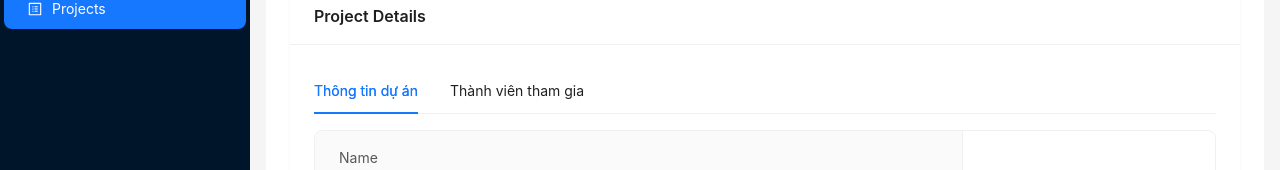
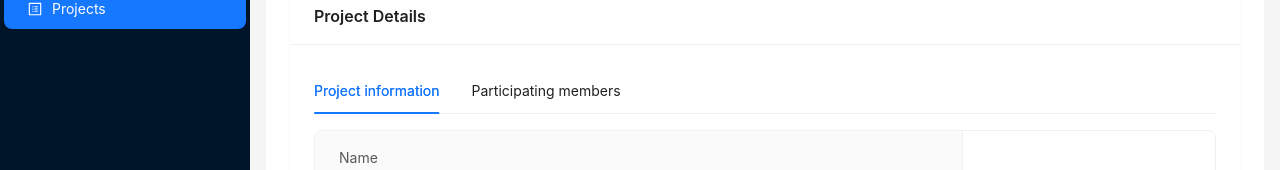
Before and after one commit to tvthanh-2007/project_management_fe, a React (Vite) app: page /projects/1 in a window 1280 px wide. Shown: the part 123-293 px from the top of the page. Built offline with nearby package versions, Linux system fonts and the light colour scheme; no server answers; sample sign-in values are in the browser's storage.

Commit message:
feature.handle_remove_item_project

```diff
--- a/package.json
+++ b/package.json
@@ -4,7 +4,7 @@
   "version": "0.0.0",
   "type": "module",
   "scripts": {
-    "dev": "vite",
+    "dev": "vite --port 8001",
     "build": "tsc -b && vite build",
     "lint": "eslint .",
     "preview": "vite preview"
--- a/src/components/MainLayout.tsx
+++ b/src/components/MainLayout.tsx
@@ -25,7 +25,11 @@ const getSelectedKey = (pathname: string): string => {
   return 'dashboard';
 };
 
-const MainLayout = () => {
+interface Props {
+  setToken: (token: string | null) => void
+}
+
+const MainLayout = ({ setToken }: Props) => {
   const dispatch: Dispatch<UserActionTypes | AuthActionTypes> = useDispatch()
   const user = useSelector(selectUser)
 
@@ -55,6 +59,7 @@ const MainLayout = () => {
 
       dispatch(logout())
       dispatch(removeUserInfo())
+      setToken(null)
 
       navigate("/login")
       message.success("Logout successfully!")
--- a/src/components/project/ProjectList.tsx
+++ b/src/components/project/ProjectList.tsx
@@ -88,7 +88,7 @@ const ProjectList = ({ role, projects, onEdit, onDelete, onView } : Props) => {
         columns={columns}
         dataSource={projects}
         scroll={{ x: 768 }}
-        pagination={{ pageSize: 2 }}
+        pagination={{ pageSize: 4 }}
       />
     </>
   )
--- a/src/pages/project/ProjectDetailPage.tsx
+++ b/src/pages/project/ProjectDetailPage.tsx
@@ -1,19 +1,20 @@
-import { Card, Descriptions, Button, Space, Tabs, message, notification } from 'antd';
+import type { Dispatch } from 'redux';
+import type { ProjectInterface } from '../../interface/project';
+import type { MemberProjectInterface } from '../../interface/member_project';
+import { Card, Descriptions, Button, Space, Tabs, message, notification, Typography } from 'antd';
 import { useNavigate, useParams } from 'react-router-dom';
 import { ROLE_NAME, VISIBILITY_MAP, type VisibilityKey } from '../../constants/project';
-import type { ProjectInterface } from '../../interface/project';
-import type { MemberProjectInterface } from '../../interface/member_project';
-import MemberProject from '../../components/project/MemberProject';
 import { EditOutlined } from '@ant-design/icons';
-import AddMemberProject from '../../components/project/AddMemberProject';
 import { useEffect, useMemo, useState } from 'react';
-import { getMemberProjectsApi, getProjectApi, inviteMemberApi } from '../../services/projectService';
+import { deleteProjectApi, getMemberProjectsApi, getProjectApi, inviteMemberApi } from '../../services/projectService';
 import { useDispatch, useSelector } from 'react-redux';
 import { loadProjectSuccess, type ProjectActionTypes } from '../../redux/project/actions';
-import type { Dispatch } from 'redux';
-import Paragraph from 'antd/es/typography/Paragraph';
 import { selectUser } from '../../redux/user/selectors';
 import { PERMIS_NAME } from '../../constants/user';
+import MemberProject from '../../components/project/MemberProject';
+import AddMemberProject from '../../components/project/AddMemberProject';
+
+const { Paragraph } = Typography
 
 const ProjectDetailPage = () => {
   const [modalVisible, setModalVisible] = useState(false);
@@ -27,12 +28,15 @@ const ProjectDetailPage = () => {
   const projectId = Number(project_id)
   const dispatch: Dispatch<ProjectActionTypes> = useDispatch();
 
-  const { isAdmin, isManager } = useMemo(() => {
+  const { isAdmin, isManager, isWriter, isOwner } = useMemo(() => {
     console.log("calculating.....")
     const admin = user && PERMIS_NAME[user.role] === 'ADMIN';
     const manager = members.some(m => m.email === user?.email && m.role === ROLE_NAME.MANAGER);
-    return { isAdmin: admin, isManager: manager };
-  }, [members, user]);
+    const writer = members.some(m => m.email === user?.email && m.role === ROLE_NAME.WRITE);
+    const owner = user && user.id === project?.user_id
+
+    return { isAdmin: admin, isManager: manager, isWriter: writer, isOwner: owner};
+  }, [members, user, project]);
 
   const handleAddMember = async (member: { email: string; role: VisibilityKey }) => {
     try {
@@ -45,6 +49,12 @@ const ProjectDetailPage = () => {
   }
 
   const handleCancelModal = () => setModalVisible(false)
+
+  const onDelete = async () => {
+    const res = await deleteProjectApi(projectId)
+    navigate("/projects")
+    notification.success({message: res.data.message, placement: "top"});
+  }
 
   useEffect(() => {
     const fetchProject = async () => {
@@ -63,10 +73,10 @@ const ProjectDetailPage = () => {
     fetchProject()
   }, [project_id, dispatch]);
 
-  const items = [
+  let items = [
     {
       key: '1',
-      label: 'Thông tin dự án',
+      label: 'Project information',
       children: (
         <>
           <Descriptions bordered column={1}>
@@ -79,7 +89,7 @@ const ProjectDetailPage = () => {
             <Descriptions.Item label="Visibility">{project && VISIBILITY_MAP[project?.visibility]?.label}</Descriptions.Item>
           </Descriptions>
           <Space style={{ marginTop: 16 }}>
-            {(isAdmin || isManager) && (
+            {(isAdmin || isManager || isWriter) && (
               <Button type="primary" onClick={() => navigate(`/projects/${project_id}/edit`)}>
                 <EditOutlined/>Edit
               </Button>
@@ -91,7 +101,7 @@ const ProjectDetailPage = () => {
     },
     {
       key: '2',
-      label: 'Thành viên tham gia',
+      label: 'Participating members',
       children: (
         <>
           <MemberProject members={members} manage={isAdmin || isManager} />
@@ -106,6 +116,19 @@ const ProjectDetailPage = () => {
     },
   ];
 
+  if (isOwner) {
+    items = [
+      ...items,
+      {
+        key: '3',
+        label: 'Setting',
+        children: (
+          <Button style={{ marginTop: 16 }} type="primary" danger onClick={onDelete}>Delete Project</Button>
+        )
+      },
+    ]
+  }
+
   return (
     <Card title="Project Details" variant="borderless">
       <Tabs defaultActiveKey="1" items={items} />
--- a/src/pages/project/ProjectListPage.tsx
+++ b/src/pages/project/ProjectListPage.tsx
@@ -5,10 +5,11 @@ import { useSelector } from "react-redux";
 import { selectUser } from "../../redux/user/selectors";
 import type { Role } from "../../constants/user";
 import { useEffect, useState } from "react";
-import { getProjectsApi } from "../../services/projectService";
+import { deleteProjectApi, getProjectsApi } from "../../services/projectService";
+import { notification } from "antd";
 
 const ProjectListPage = () => {
-  const [projects, setProject] = useState([])
+  const [projects, setProjects] = useState<ProjectInterface[]>([])
   const navigate = useNavigate();
   const user = useSelector(selectUser)
 
@@ -20,15 +21,19 @@ const ProjectListPage = () => {
     navigate(`/projects/${record.id}/edit`)
   };
 
-  const onDelete = (record: ProjectInterface) => {
-    console.log("Delete", record);
+  const onDelete = async (record: ProjectInterface) => {
+    const newProjects = projects.filter(e => e.id !== record.id)
+    setProjects(newProjects)
+
+    const res = await deleteProjectApi(record.id)
+    notification.success({message: res.data.message, placement: "top"});
   };
 
   useEffect(() => {
     const fetchProjects = async () => {
       try {
         const projects = await getProjectsApi();
-        setProject(projects.data);
+        setProjects(projects.data);
       } catch (err) {
         console.error('Error fetching dashboard data:', err);
       }
--- a/src/routes/index.tsx
+++ b/src/routes/index.tsx
@@ -18,9 +18,14 @@ const AppRoutes = () => {
 
   return (
     <Routes>
-      <Route path="/login" element={<LoginPage setToken={setToken} />} />
+      {/* check token exist -> redirect to dashboard */}
+      <Route
+        path="/login"
+        element={!token ? <LoginPage setToken={setToken}/> : <Navigate to="/dashboard" />}
+      />
       <Route element={<ProtectedRoute token={token} />}>
-        <Route path="/" element={<MainLayout />}>
+        {/* Master layout */}
+        <Route path="/" element={<MainLayout setToken={setToken} />}>
           <Route index element={<Navigate to="/dashboard" />} />
           <Route path="dashboard" element={<Dashboard />} />
           <Route path="projects" element={<ProjectListPage />} />
--- a/src/services/projectService.ts
+++ b/src/services/projectService.ts
@@ -26,3 +26,8 @@ export const updateProjectApi = async (payload: { project: ProjectInterface }) =
   const res = await instance.put(`/projects/${payload.project.id}`, payload)
   return res.data;
 }
+
+export const deleteProjectApi = async (id: number) => {
+  const res = await instance.delete(`/projects/${id}`, {})
+  return res.data;
+}
```
